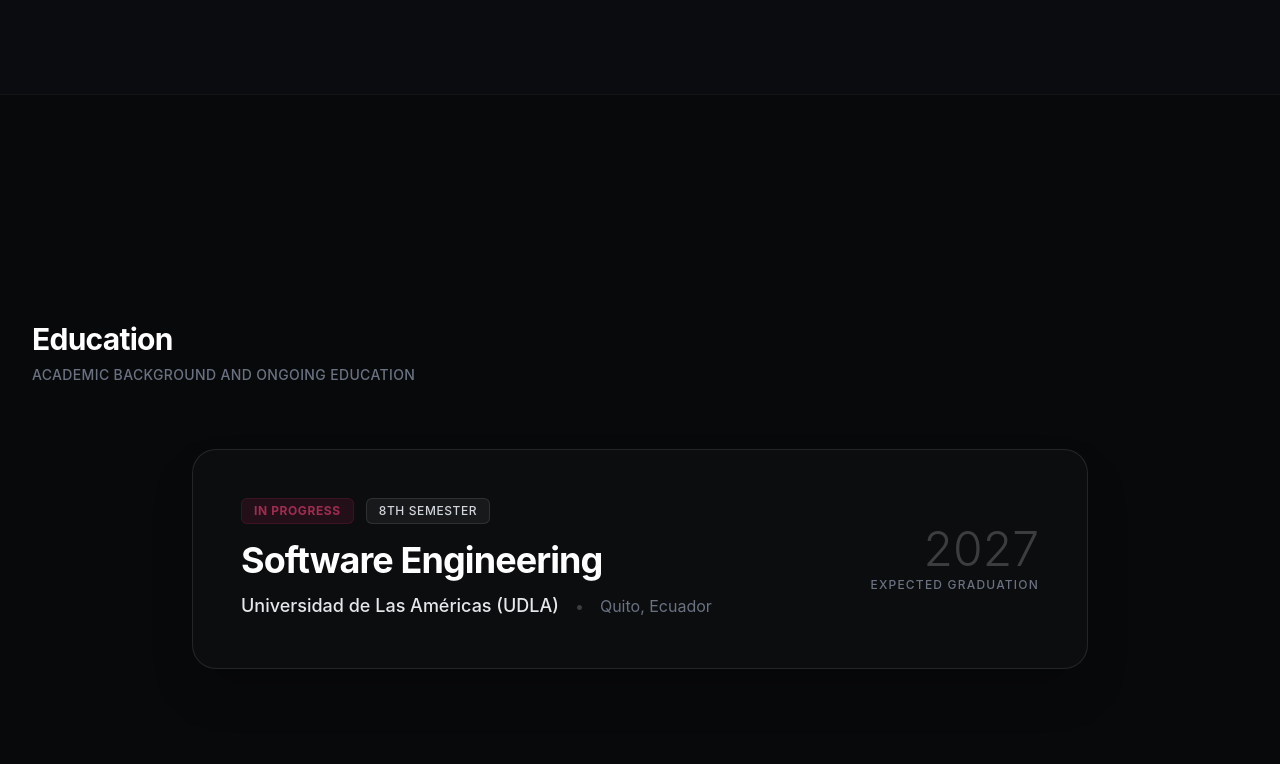
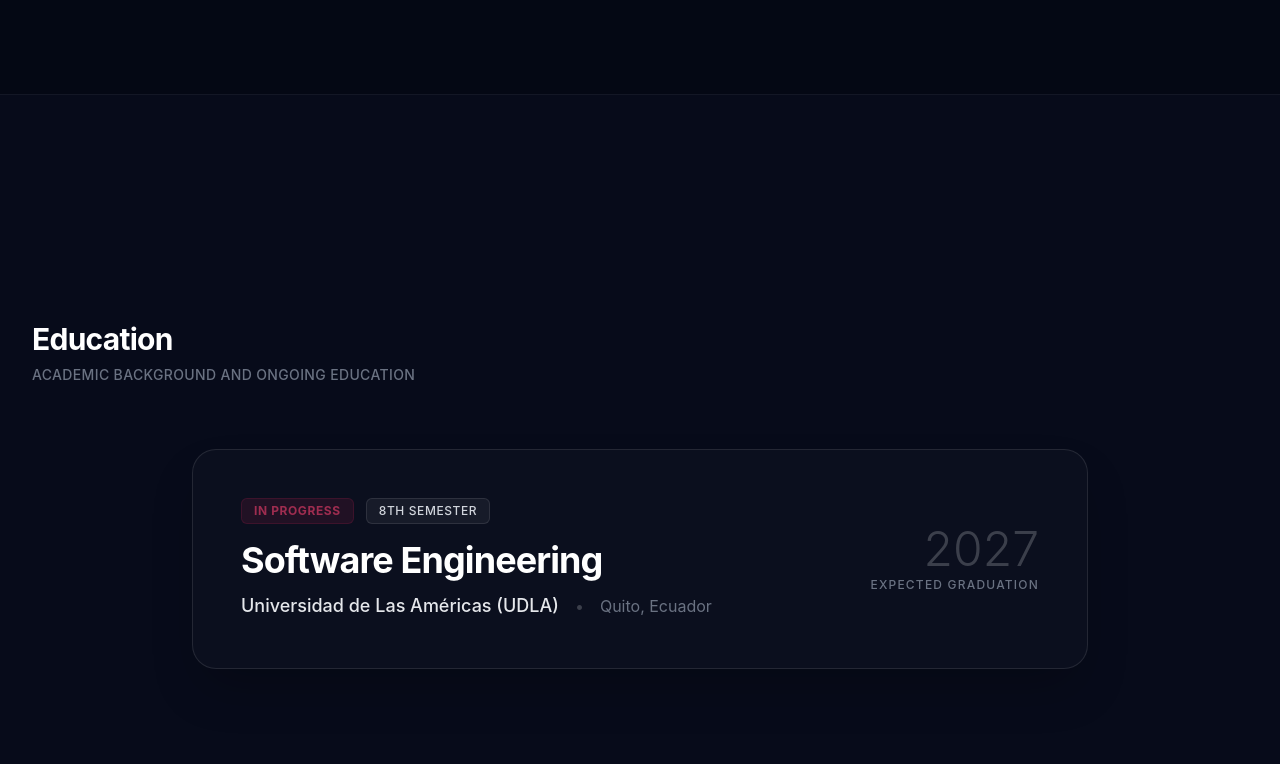
Before and after one commit to Ludicard/Portafolio, a React (Vite) app: page / in a window 1280 px wide. Shown: the part 6536-7300 px from the top of the page. Built offline with nearby package versions, Linux system fonts and the light colour scheme.

Commit message:
Cambiar tema de fondo a azul marino oscuro

```diff
--- a/src/App.tsx
+++ b/src/App.tsx
@@ -13,7 +13,7 @@
 function App() {
   return (
     <LanguageProvider>
-      <div className="min-h-screen bg-[#0a0c10] text-gray-200 selection:bg-gray-700 selection:text-white font-sans">
+      <div className="min-h-screen bg-[#040814] text-gray-200 selection:bg-gray-700 selection:text-white font-sans">
         <Navbar />
         <main>
           <Hero />
--- a/src/components/sections/Contact.tsx
+++ b/src/components/sections/Contact.tsx
@@ -5,7 +5,7 @@
   const { t } = useLanguage();
   return (
     <section id="contact" className="min-h-[100svh] flex flex-col justify-center py-32 border-t border-white/5 relative overflow-hidden" aria-labelledby="contact-heading">
-      <div className="absolute inset-0 bg-gradient-to-b from-transparent to-[#050608]"></div>
+      <div className="absolute inset-0 bg-gradient-to-b from-transparent to-[#040814]"></div>
       <div className="max-w-7xl mx-auto px-6 lg:px-8 relative z-10 text-center w-full">
 
         <Reveal delay={0}>
--- a/src/components/sections/Education.tsx
+++ b/src/components/sections/Education.tsx
@@ -4,7 +4,7 @@
 const Education = () => {
   const { t } = useLanguage();
   return (
-    <section id="education" className="min-h-[100svh] flex flex-col justify-center py-24 border-t border-white/5 bg-[#08090b]" aria-labelledby="education-heading">
+    <section id="education" className="min-h-[100svh] flex flex-col justify-center py-24 border-t border-white/5 bg-[#070b1a]" aria-labelledby="education-heading">
       <div className="max-w-7xl mx-auto px-6 lg:px-8 w-full">
 
         <div className="mb-16">
--- a/src/components/sections/Skills.tsx
+++ b/src/components/sections/Skills.tsx
@@ -143,7 +143,7 @@
   }));
 
   return (
-    <section id="skills" className="min-h-[100svh] flex flex-col justify-center py-24 border-t border-white/5 bg-[#08090b]" aria-labelledby="skills-heading">
+    <section id="skills" className="min-h-[100svh] flex flex-col justify-center py-24 border-t border-white/5 bg-[#070b1a]" aria-labelledby="skills-heading">
       <div className="max-w-7xl mx-auto px-6 lg:px-8 w-full">
 
         <div className="mb-16">
--- a/src/index.css
+++ b/src/index.css
@@ -3,8 +3,8 @@
 @theme {
   --color-wine: #7f1d3f;
   --color-wine-light: #9f2d50;
-  --color-background: #0a0c10;
-  --color-surface: #0f1115;
+  --color-background: #040814;
+  --color-surface: #070b1a;
 }
 
 html {
```
